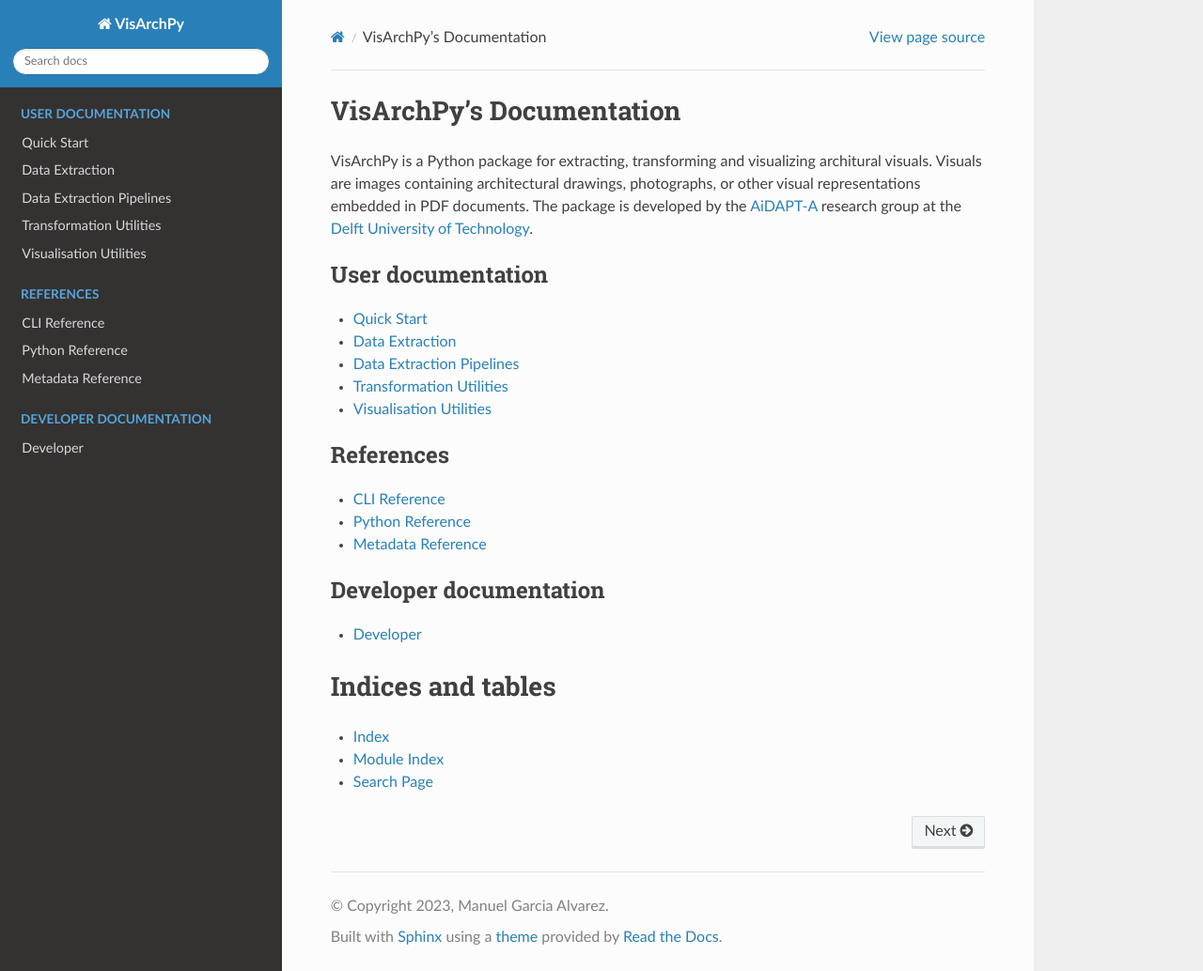
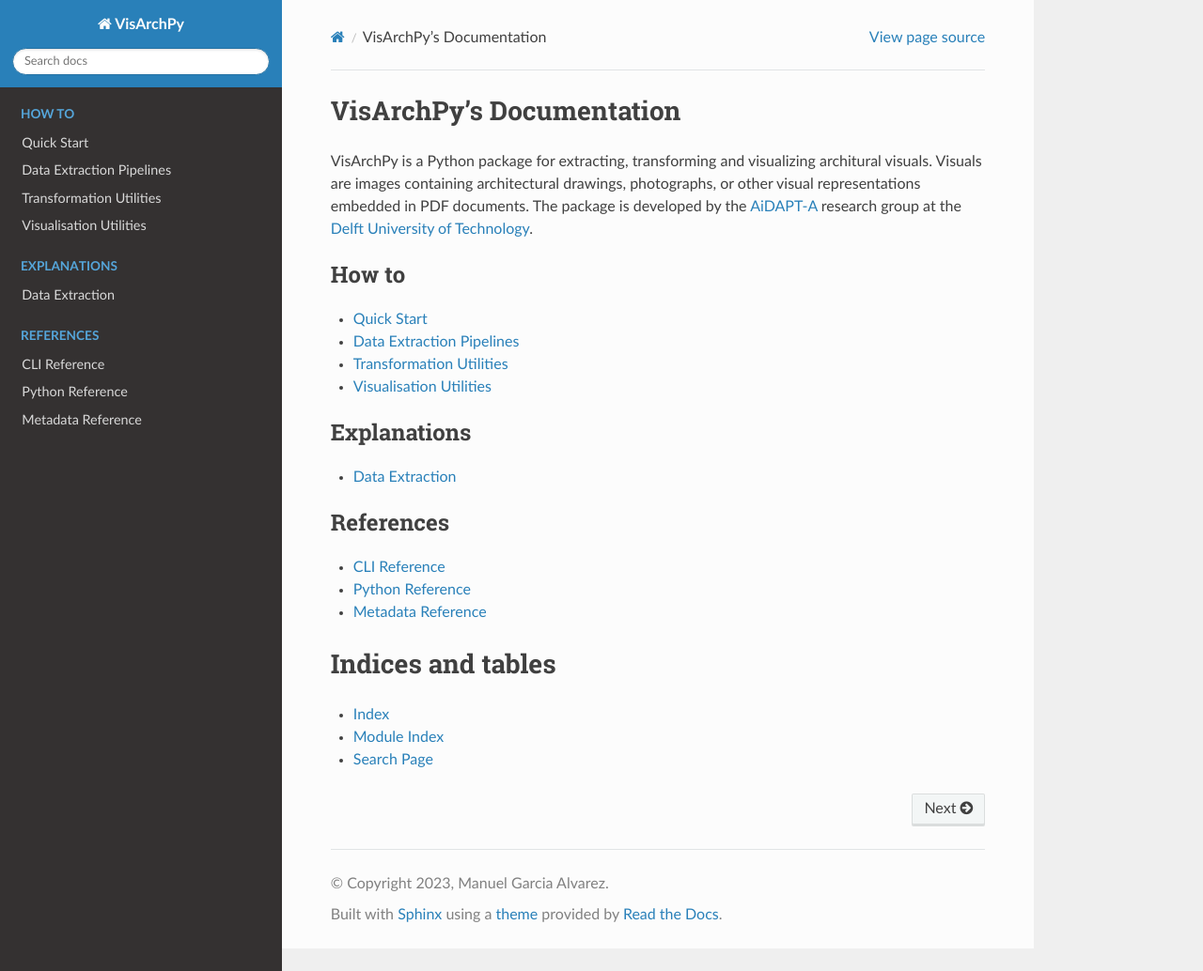
Before and after one commit to AiDAPT-A/VisArchPy, a Sphinx documentation site: the page built from docs/index.rst, in a window 1280 px wide and 1034 px high. Shown: the whole window at 94% size. Built offline with Sphinx 7.4.7 and the Read the Docs theme 2.0.0, drawn with Linux system fonts in a browser that asks for light colours.

Commit message:
Update documentation structure

```diff
--- a/docs/index.rst
+++ b/docs/index.rst
@@ -10,14 +10,18 @@
 
 .. toctree::
    :maxdepth: 1
-   :caption: User documentation
+   :caption: How to
 
    quick-start
-   data-extraction
    extraction-pipelines
    transform-utility
    visual-utility
 
+.. toctree::
+   :maxdepth: 1
+   :caption: Explanations
+
+   data-extraction
 
 .. toctree::
    :maxdepth: 1
@@ -27,11 +31,6 @@
    api-reference
    meta-reference
 
-.. toctree::
-   :maxdepth: 1
-   :caption: Developer documentation
-
-   devel
 
 
 Indices and tables
```
